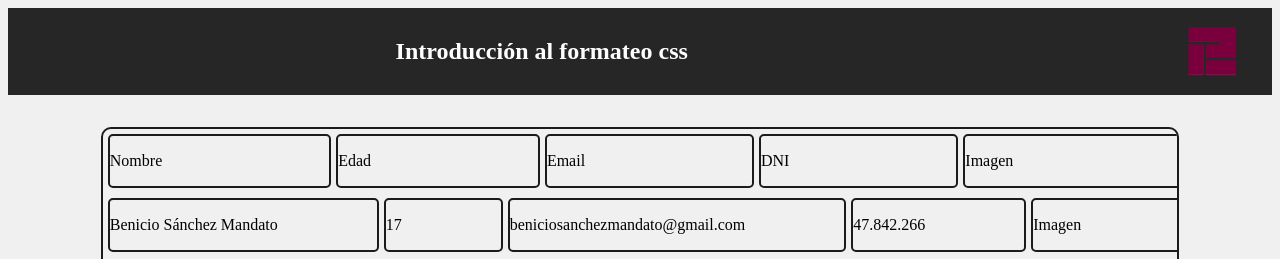
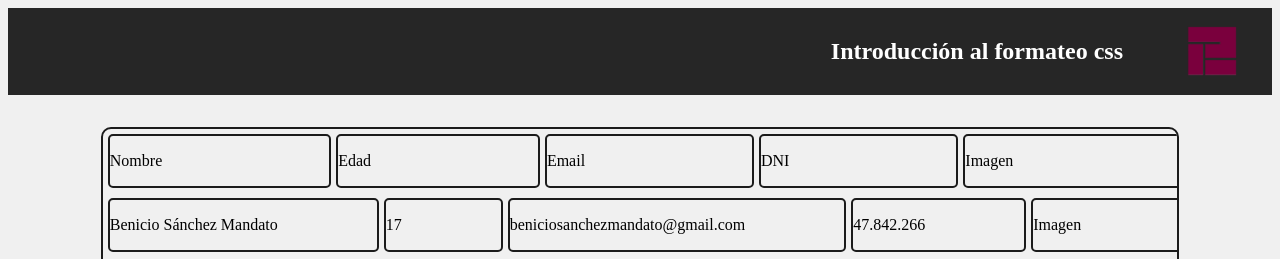
Before and after one commit to zkolsh/schumi-08-17, a plain HTML site: page index.html in a window 1280 px wide. Shown: the top 259 px of the page. Drawn offline with Linux system fonts and the light colour scheme.

Commit message:
adaptado a pantallas

```diff
--- a/styles.css
+++ b/styles.css
@@ -14,7 +14,7 @@ body {
     height: 5%;
     max-height: 5%;
     margin-bottom: 2em;
-    gap: clamp(20px, 39vw, 750px);
+    gap: clamp(10px, 5vw, 100px);
 }
 
 .logo {
```
